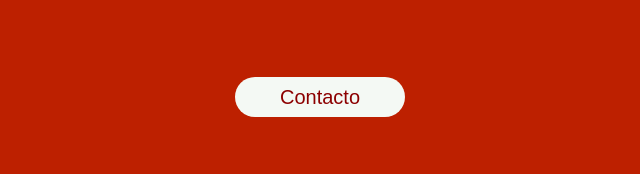
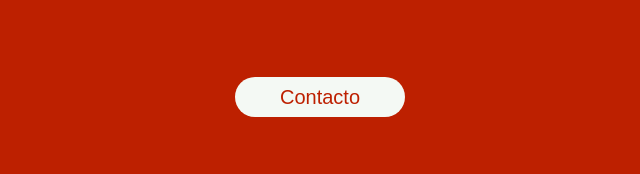
Before and after one commit to FernandoJuarez24/HoCMX, a plain HTML site: page index.html in a window 1280 px wide. Shown: the part 6393-6567 px from the top of the page, 320-960 px from the left. Drawn offline with Linux system fonts and the light colour scheme.

Commit message:
Add files via upload

```diff
--- a/css/estilos.css
+++ b/css/estilos.css
@@ -387,7 +387,7 @@ body{
 	border:none;
 	outline: none;
 	font-size: 20px;
-	color:var(--rojoOscuro);
+	color:var(--rojo);
 	text-align:center;
 	margin:50px;
 	cursor: pointer;
```
